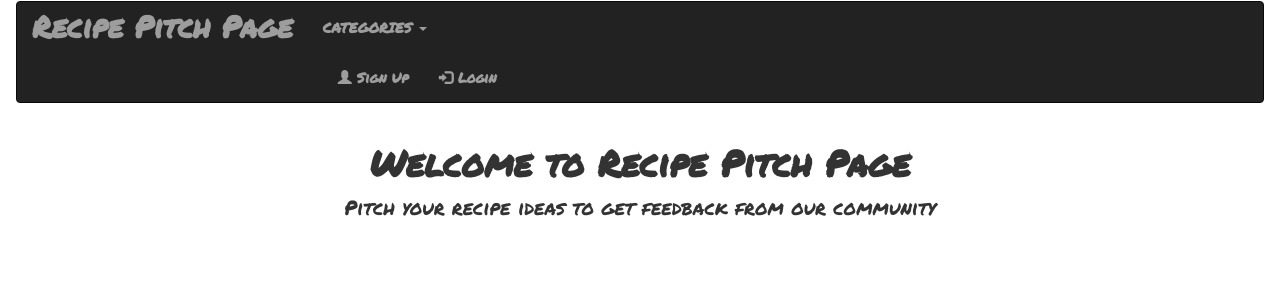
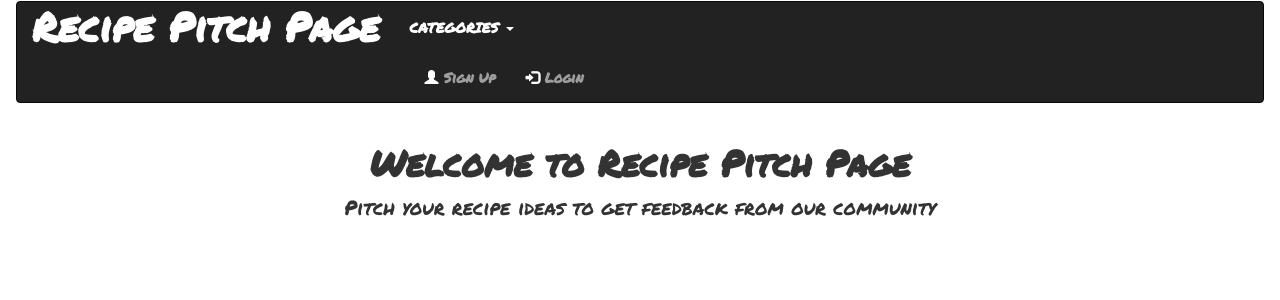
Before and after one commit to AndrewIndeche/pitch-idea, a Flask app: page / in a window 1280 px wide. Shown: the top 300 px of the page. Run offline with Flask 2, Linux system fonts and the light colour scheme; some libraries are stand-ins or nearby versions.

Commit message:
change font size

```diff
--- a/app/static/styles/index.css
+++ b/app/static/styles/index.css
@@ -1,4 +1,4 @@
-<link href="https://fonts.googleapis.com/css2?family=Permanent+Marker&display=swap" rel="stylesheet">
+<link href="https://fonts.googleapis.com/css2?family=Courgette&family=Permanent+Marker&display=swap" rel="stylesheet">
 .center {
   display: block;
   margin-left: auto;
@@ -9,5 +9,6 @@
   display: flex;
 }
 .body{
-  font-family: 'Permanent Marker',cursive;
+  font-family: 'Courgette', cursive;
+  font-family: 'Permanent Marker', cursive;
 }
--- a/app/templates/base.html
+++ b/app/templates/base.html
@@ -22,6 +22,6 @@
 
     {% endblock%}
       <link rel="stylesheet" href="{{ url_for('static', filename= 'styles/index.css') }}">
-      <link href="https://fonts.googleapis.com/css2?family=Permanent+Marker&display=swap" rel="stylesheet">
+      <link href="https://fonts.googleapis.com/css2?family=Courgette&family=Permanent+Marker&display=swap" rel="stylesheet">
 </body>
 </html>
--- a/app/templates/index.html
+++ b/app/templates/index.html
@@ -1,4 +1,3 @@
-
 {% extends 'base.html'%}
 {% block content %}
 <div class="container bg dark">
--- a/app/templates/navbar.html
+++ b/app/templates/navbar.html
@@ -3,12 +3,12 @@
 <nav class="navbar navbar-inverse">
   <div class="container-fluid">
     <div class="navbar-header">
-      <a class="navbar-brand" style="font-size:30px" href="#"><strong>Recipe Pitch Page<strong></a>
+      <a class="navbar-brand" style="font-size:40px ;color: white" href="#"><strong>Recipe Pitch Page<strong></a>
     </div>
       <div class="mx-auto order-0">
     <ul class="nav navbar-nav ">
     <li class="dropdown">
-        <a class="dropdown-toggle" data-toggle="dropdown" href="#">CATEGORIES
+        <a class="dropdown-toggle" data-toggle="dropdown" style="color: white" href="#">CATEGORIES
         <span class="caret"></span></a>
           <ul class="dropdown-menu">
           <li><a href="#">BREAKFAST</a></li>
@@ -19,8 +19,8 @@
       </div>
       <div class="navbar-collapse collapse w-100 order-3 dual-collapse2">
       <ul class="nav navbar-nav navbar-right">
-      <li><a href="#"><span class="glyphicon glyphicon-user"></span> Sign Up</a></li>
-      <li><a href="#"><span class="glyphicon glyphicon-log-in"></span> Login</a></li>
+      <li><a href="#"><span class="glyphicon glyphicon-user" style="color: white"></span> Sign Up</a></li>
+      <li><a href="#"><span class="glyphicon glyphicon-log-in" style="color: white"></span> Login</a></li>
     </ul>
   </div>
 </nav>
```
